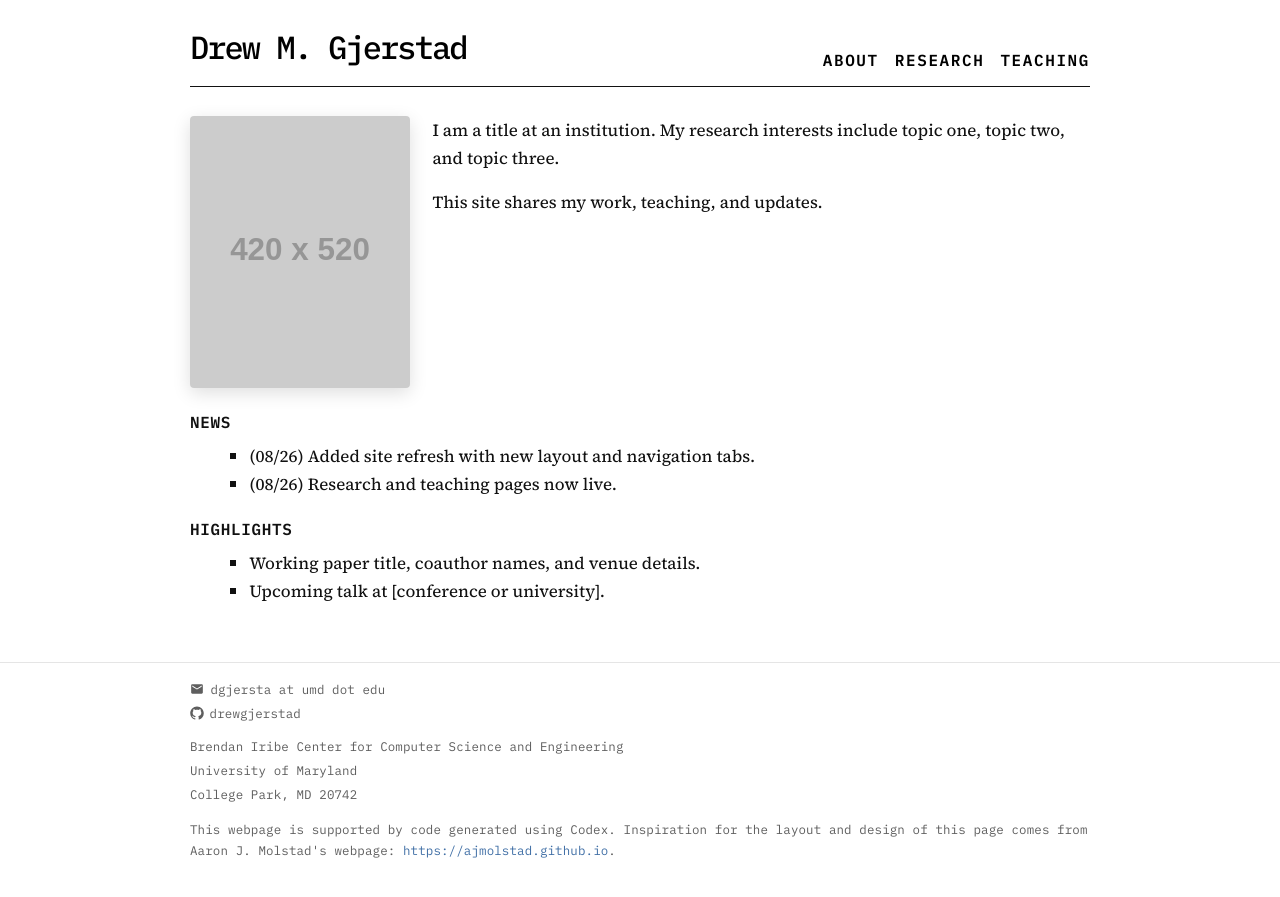
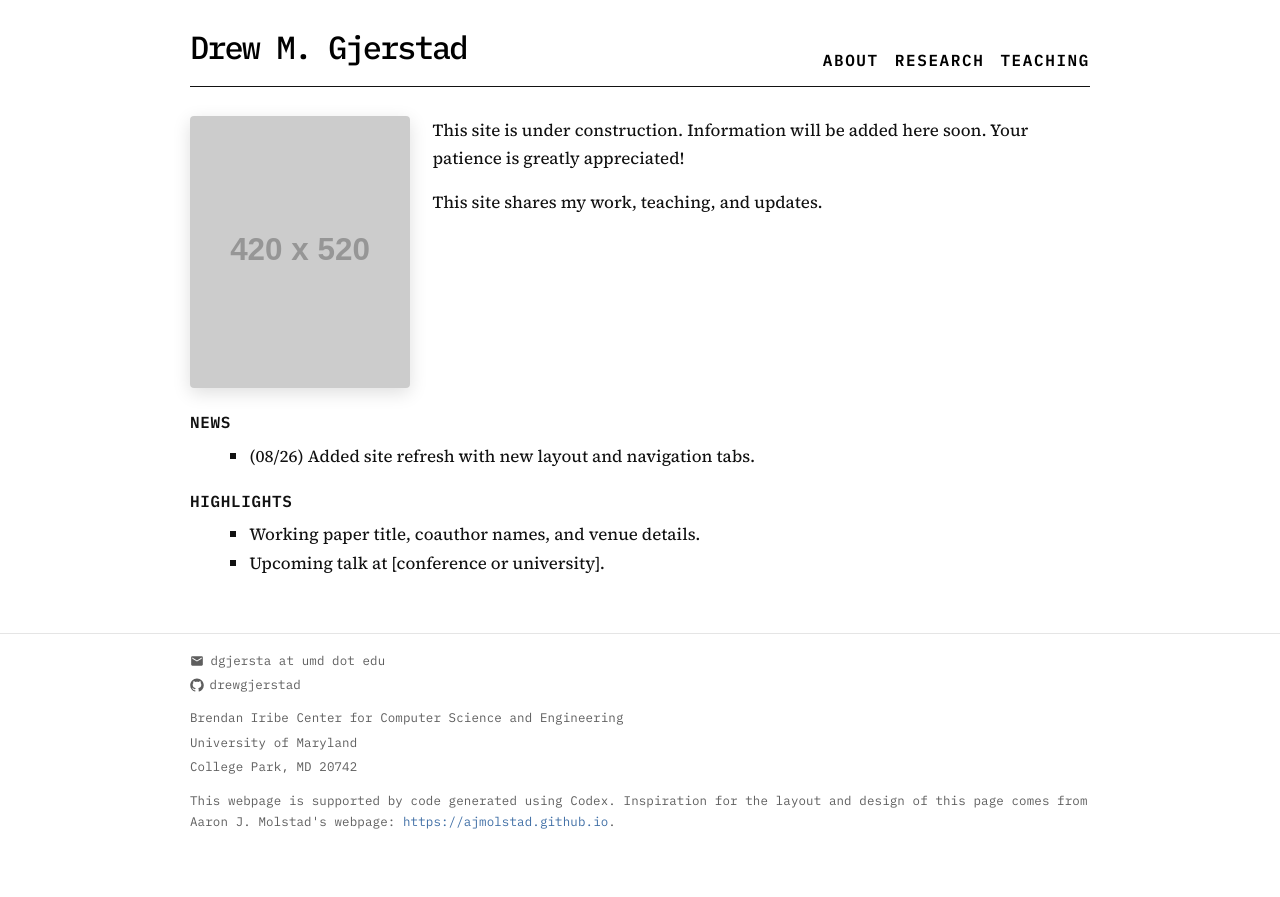
Before and after one commit to drewgjerstad/drewgjerstad.github.io, a Jekyll site: the page built from index.html, in a window 1280 px wide. Shown: the top 897 px of the page. Built offline with Jekyll 4.4.1, drawn with Linux system fonts in a browser that asks for light colours.

Commit message:
Add under construction notice after refresh (temporarily)

```diff
--- a/index.html
+++ b/index.html
@@ -9,8 +9,8 @@ title: Home
     </div>
     <div class="home-bio">
         <p>
-            I am a title at an institution. My research interests include topic one, topic two,
-            and topic three.
+            This site is under construction. Information will be added here soon.
+            Your patience is greatly appreciated!
         </p>
         <p>
             This site shares my work, teaching, and updates.
@@ -21,7 +21,6 @@ title: Home
 <h2 class="home-section-heading">News</h2>
 <ul class="square-list">
     <li>(08/26) Added site refresh with new layout and navigation tabs.</li>
-    <li>(08/26) Research and teaching pages now live.</li>
 </ul>
 
 <h2 class="home-section-heading">Highlights</h2>
```
